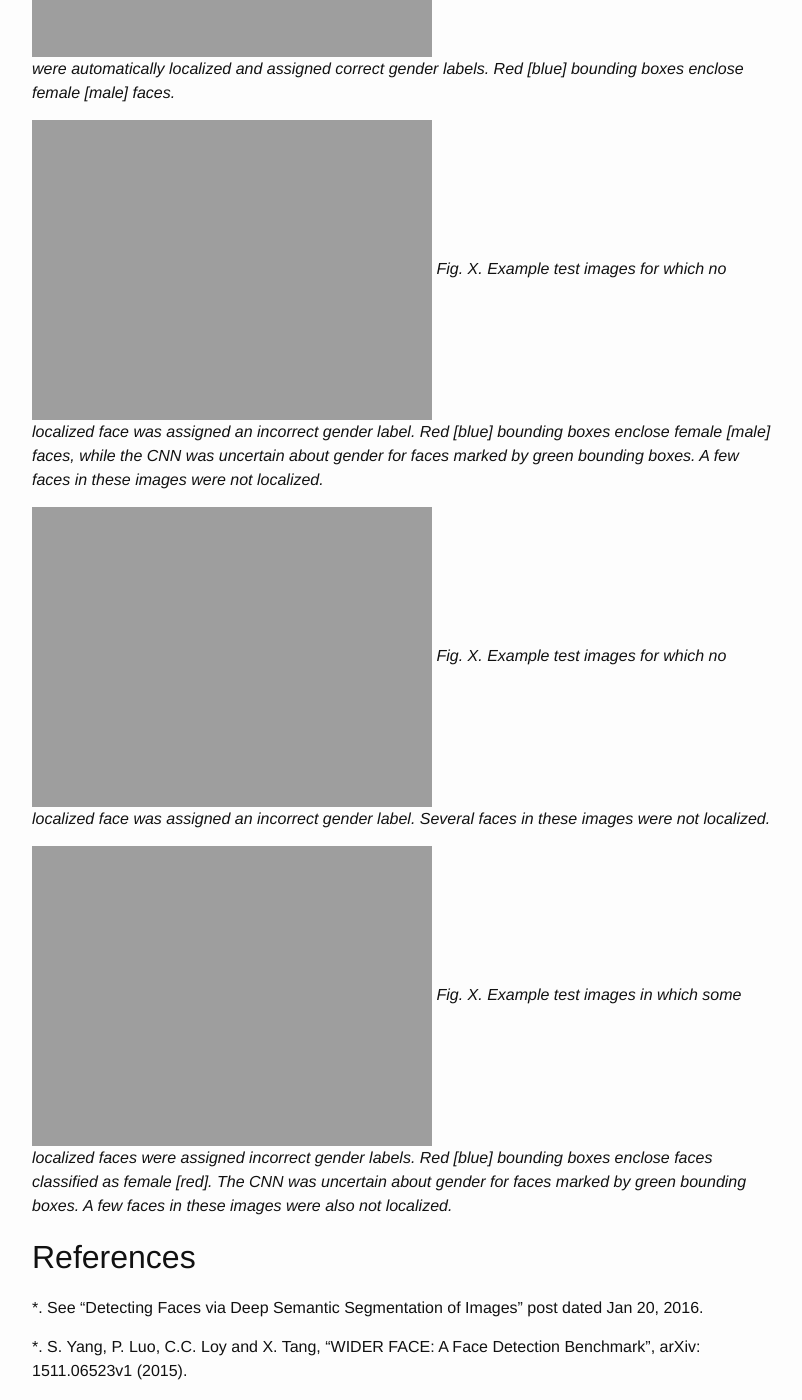
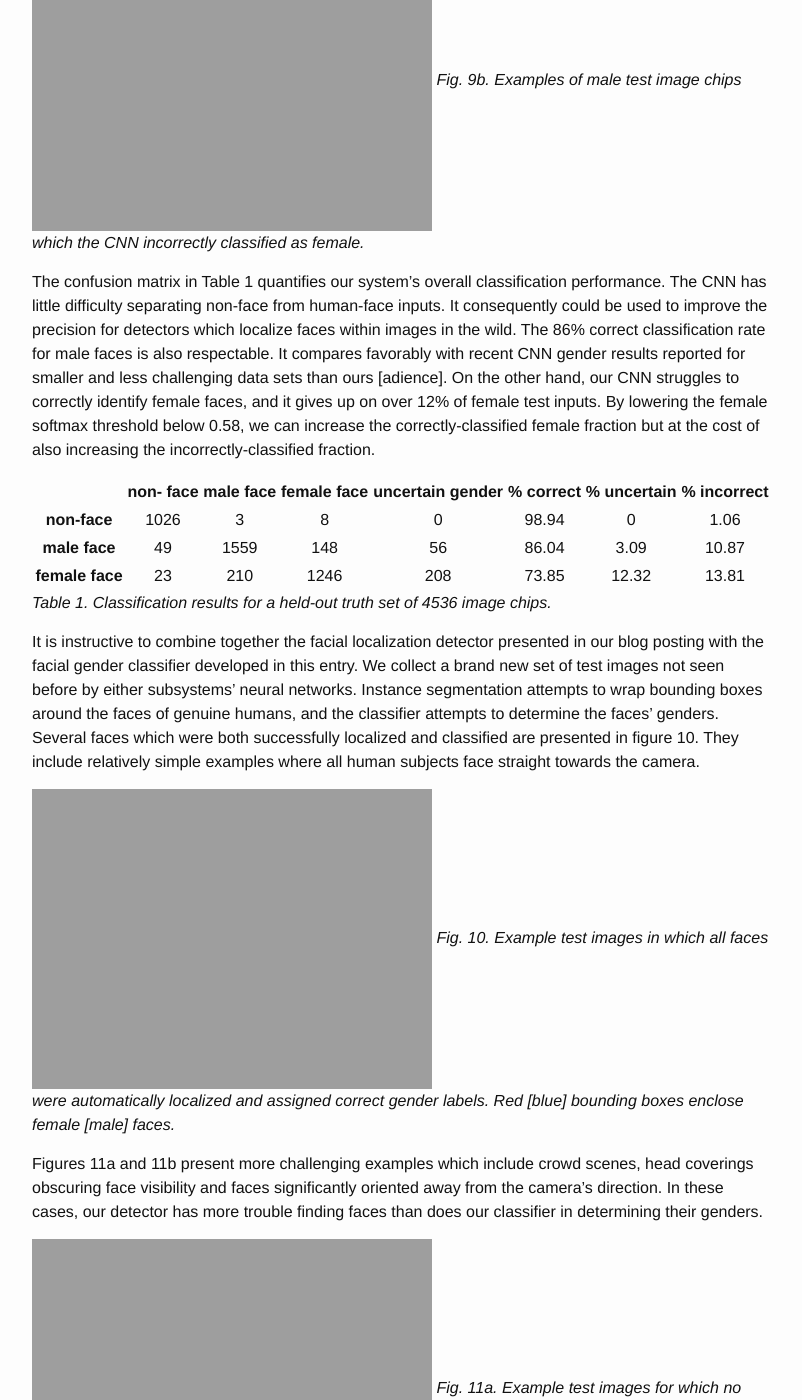
Before and after one commit to PeterCho/blog, a Jekyll site: the page built from _posts/2016-08-09-cvml.markdown, in a window 1280 px wide and 1400 px high, scrolled down 7734 px. Shown: the whole window, without its empty margins (238-1040 px from the left). Built offline with Jekyll 4.4.1, drawn with Linux system fonts in a browser that asks for light colours; some of the changed text lies outside the part shown.

Commit message:
Finished first draft of gender post

```diff
--- a/_posts/2016-08-09-cvml.markdown
+++ b/_posts/2016-08-09-cvml.markdown
@@ -194,29 +194,76 @@
 
 ## Facial Gender Inference
 
+We settled upon the CNN architecture and hyperparameters presented in the
+previous section after performing multiple runs on our validation set of
+1617 image chips.  To our surprise, we found that the CNN had greater
+problems with incorrectly classifying females than males.  We also
+discovered that the softmax probabilities for correctly labeled validation
+chips were generally higher than those for their incorrect counterparts.
+
+It is unreasonable to expect any automated system to perform perfectly all
+the time.  But machines should return confidence values along with their
+predictions.  We may then ignore any automated result whose confidence lies
+below some threshold.  Using our validation data, we empirically determined
+threshold values of 0.52 and 0.58 upon softmax probabilities for male and
+female classification labels.  If our CNN outputs a gender label and
+confidence score that lie below these thresholds, the result is declared
+too uncertain to be trusted.
+
+We next pass a reserved set of 4536 image chips through the CNN to assess
+its performance.  Representative examples of test chips whose facial
+genders were correctly classified are presented in figures 7a and 7b.  They
+include several challenging instances where faces are significantly
+cropped, blurred or occluded:
+
 ![FaceGender]({{site.url}}/blog/images/face_gender/results/padded_correct_female_classifications.png)
-*Fig. X. Examples of test image chips correctly classified by the CNN as
+*Fig. 7a. Examples of test image chips correctly classified by the CNN as
 female.*
 
 ![FaceGender]({{site.url}}/blog/images/face_gender/results/padded_correct_male_classifications.png)
-*Fig. X.  Examples of test image chips correctly classified by the CNN as
+*Fig. 7b.  Examples of test image chips correctly classified by the CNN as
 male.*
 
+In other cases like those appearing in figure 8, input image quality was
+sufficiently poor that our system could not confidently return any
+classification result.  The machine marks these chips' facial genders as
+uncertain:
 
 ![FaceGender]({{site.url}}/blog/images/face_gender/results/padded_unsure_classifications.png)
-*Fig. X. Examples of test image chips for which the CNN was significantly
+*Fig. 8. Examples of test image chips for which the CNN was significantly
 uncertain about gender.  The top [bottom] row contains female [male] image
 chips.*
 
+Of course, our CNN also makes mistakes.  Representative examples of
+incorrectly classified female and male image chips are presented in figures
+9a and 9b.  For several of the image chips in these figures, it is
+difficult for even a human to determine gender without seeing the context
+of the full images from which they were excised.  It is often hard to tell
+gender for very young and old human subjects as well as for people whose
+faces are obscured by masks or markings.  Small pixel sizes and croppings
+of head shots also render sex determination difficult.  But in other
+failure cases, most humans would have no trouble determining correct gender
+assignments.
 
 ![FaceGender]({{site.url}}/blog/images/face_gender/results/incorrect_female_2_male_classifications.png)
-*Fig. X. Examples of female test image chips which the CNN incorrectly
+*Fig. 9a. Examples of female test image chips which the CNN incorrectly
 classified as male.*
 
 ![FaceGender]({{site.url}}/blog/images/face_gender/results/incorrect_male_2_female_classifications.png)
-*Fig. X. Examples of male test image chips which the CNN incorrectly
+*Fig. 9b. Examples of male test image chips which the CNN incorrectly
 classified as female.*
 
+The confusion matrix in Table 1 quantifies our system's overall
+classification performance.  The CNN has little difficulty separating
+non-face from human-face inputs.  It consequently could be used to improve
+the precision for detectors which localize faces within images in the wild.
+The 86% correct classification rate for male faces is also respectable.  It
+compares favorably with recent CNN gender results reported for smaller and
+less challenging data sets than ours [adience].  On the other hand, our CNN
+struggles to correctly identify female faces, and it gives up on over 12%
+of female test inputs.  By lowering the female softmax threshold below
+0.58, we can increase the correctly-classified female fraction but at the
+cost of also increasing the incorrectly-classified fraction.
 
 <table style="width:100%">
   <thead>
@@ -253,7 +300,7 @@
       <td style="text-align: center">10.87</td>
     </tr>
     <tr>
-      <td style="text-align: center"><strong>female gender</strong></td>
+      <td style="text-align: center"><strong>female face</strong></td>
       <td style="text-align: center">23</td>
       <td style="text-align: center">210</td>
       <td style="text-align: center">1246</td>
@@ -265,26 +312,47 @@
   </tbody>
 </table>
 
+*Table 1. Classification results for a held-out truth set of 4536 image
+chips.*
+
+It is instructive to combine together the facial localization detector
+presented in our blog posting with the facial gender classifier developed
+in this entry.  We collect a brand new set of test images not seen before
+by either subsystems' neural networks.  Instance segmentation attempts to
+wrap bounding boxes around the faces of genuine humans, and the classifier
+attempts to determine the faces' genders.  Several faces which were both
+successfully localized and classified are presented in figure 10.  They
+include relatively simple examples where all human subjects face straight
+towards the camera.
 
 ![FaceGender]({{site.url}}/blog/images/face_gender/results/good_all_faces.png)
-*Fig. X. Example test images in which all faces were automatically
+*Fig. 10. Example test images in which all faces were automatically
 localized and assigned correct gender labels.  Red [blue] bounding boxes
 enclose female [male] faces.*
 
+Figures 11a and 11b present more challenging examples which include crowd
+scenes, head coverings obscuring face visibility and faces significantly
+oriented away from the camera's direction.  In these cases, our detector
+has more trouble finding faces than does our classifier in determining
+their genders.
 
 ![FaceGender]({{site.url}}/blog/images/face_gender/results/good_most_faces.png)
-*Fig. X. Example test images for which no localized face was assigned an
+*Fig. 11a. Example test images for which no localized face was assigned an
 incorrect gender label.  Red [blue] bounding boxes enclose female [male]
 faces, while the CNN was uncertain about gender for faces marked by green
 bounding boxes.  A few faces in these images were not localized.*
 
 ![FaceGender]({{site.url}}/blog/images/face_gender/results/OK_faces.png)
-*Fig. X. Example test images for which no localized face was assigned an
+*Fig. 11b. Example test images for which no localized face was assigned an
 incorrect gender label.  Several faces in these images were not localized.*
 
+Finally, the examples in figure 12 illustrate failures of both the detector
+and classifier.  They include cases where faces were not localized as well
+as incorrect gender labels for detected faces.  We leave improving both
+facial localization and classification for future work.
 
 ![FaceGender]({{site.url}}/blog/images/face_gender/results/bad_faces.png)
-*Fig. X. Example test images in which some localized faces were assigned
+*Fig. 12. Example test images in which some localized faces were assigned
 incorrect gender labels.  Red [blue] bounding boxes enclose faces
 classified as female [red].  The CNN was uncertain about gender for faces
 marked by green bounding boxes.  A few faces in these images were also not
```
Also changed, not shown: other parts of _posts/2016-08-09-cvml.markdown (+1 -1 lines).
